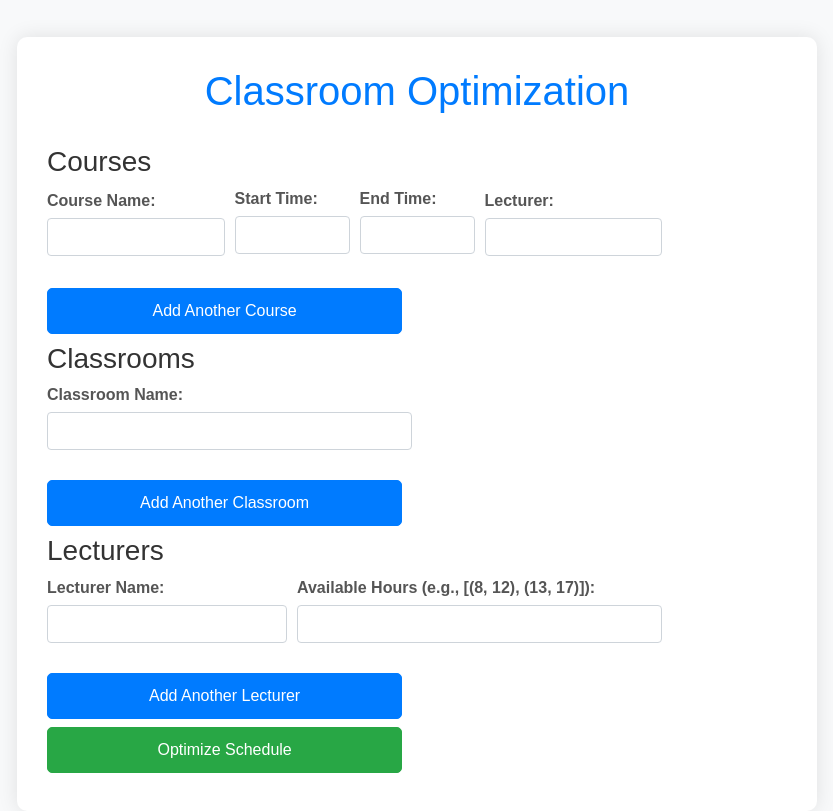
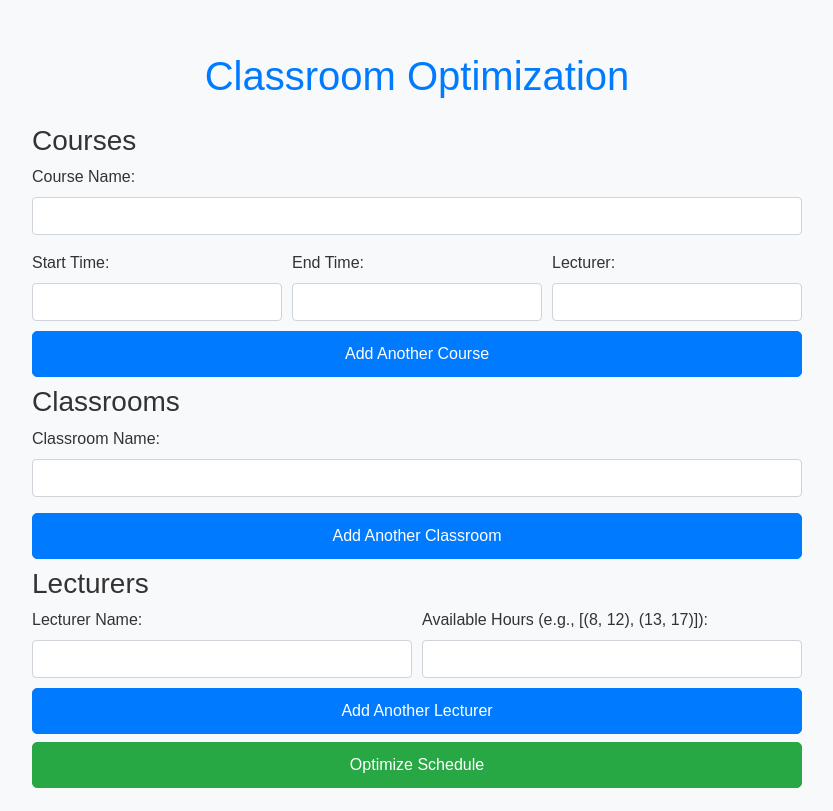
Before and after one commit to Krishtalbot/Classroom_optimization, a Flask app: page / in a window 1280 px wide. Shown: the whole page, without its empty margins (223-1056 px from the left). After the commit the page ends 788 px from the top, so only its background shows below. Run offline with Flask 3, Linux system fonts and the light colour scheme; some libraries are stand-ins or nearby versions.

Commit message:
Made UI better

```diff
--- a/app.py
+++ b/app.py
@@ -17,18 +17,23 @@ class Classroom:
 class Lecturer:
     def __init__(self, name, available_hours):
         self.name = name
-        self.available_hours = eval(available_hours)  # convert string to list of tuples
+        self.available_hours = eval(available_hours)  # Convert string to list of tuples
 
 def classroom_optimization(courses, classrooms, lecturers):
+    optimized_classrooms = []
+
     for course in courses:
+        assigned = False
         for lecturer in lecturers:
             if lecturer.name == course.lecturer:
                 if any(course.start >= a[0] and course.end <= a[1] for a in lecturer.available_hours):
                     for classroom in classrooms:
                         if all(not (course.start < c.end and course.end > c.start) for c in classroom.schedule):
                             classroom.schedule.append(course)
+                            assigned = True
                             break
-                    break
+                    if assigned:
+                        break
 
     optimized_classrooms = [(classroom.name, classroom.schedule) for classroom in classrooms]
     return optimized_classrooms
@@ -39,29 +44,33 @@ def index():
 
 @app.route('/optimize', methods=['POST'])
 def optimize():
-    courses = []
-    classrooms = []
-    lecturers = []
+    try:
+        courses = []
+        classrooms = []
+        lecturers = []
 
-    course_names = request.form.getlist('course[]')
-    start_times = request.form.getlist('start[]')
-    end_times = request.form.getlist('end[]')
-    lecturer_names = request.form.getlist('lecturer[]')
+        course_names = request.form.getlist('course[]')
+        start_times = request.form.getlist('start[]')
+        end_times = request.form.getlist('end[]')
+        lecturer_names = request.form.getlist('lecturer[]')
 
-    for name, start, end, lecturer in zip(course_names, start_times, end_times, lecturer_names):
-        courses.append(Course(name, int(start), int(end), lecturer))
+        for name, start, end, lecturer in zip(course_names, start_times, end_times, lecturer_names):
+            courses.append(Course(name, int(start), int(end), lecturer))
 
-    classroom_names = request.form.getlist('classroom[]')
-    for name in classroom_names:
-        classrooms.append(Classroom(name))
+        classroom_names = request.form.getlist('classroom[]')
+        for name in classroom_names:
+            classrooms.append(Classroom(name))
 
-    lecturer_names = request.form.getlist('lecturer_name[]')
-    lecturer_hours = request.form.getlist('lecturer_hours[]')
-    for name, hours in zip(lecturer_names, lecturer_hours):
-        lecturers.append(Lecturer(name, hours))
+        lecturer_names = request.form.getlist('lecturer_name[]')
+        lecturer_hours = request.form.getlist('lecturer_hours[]')
+        for name, hours in zip(lecturer_names, lecturer_hours):
+            lecturers.append(Lecturer(name, hours))
 
-    optimized_classrooms = classroom_optimization(courses, classrooms, lecturers)
-    return render_template('schedule.html', classrooms=optimized_classrooms)
+        optimized_classrooms = classroom_optimization(courses, classrooms, lecturers)
+        return render_template('schedule.html', classrooms=optimized_classrooms)
+
+    except Exception as e:
+        return f"An error occurred: {str(e)}"
 
 if __name__ == '__main__':
     app.run(debug=True)
--- a/static/style.css
+++ b/static/style.css
@@ -7,37 +7,28 @@ body {
     display: flex;
     justify-content: center;
     align-items: center;
-    height: 100vh;
+    min-height: 100vh;
 }
 
 .container {
     max-width: 800px;
+}
+
+.box {
     background-color: #fff;
-    padding: 30px;
-    border-radius: 10px;
+    padding: 20px;
+    border-radius: 8px;
     box-shadow: 0 0 20px rgba(0, 0, 0, 0.1);
+    margin-bottom: 20px;
 }
 
 h1 {
-    margin-bottom: 30px;
     color: #007bff;
-}
-
-label {
-    margin-bottom: 5px;
-    font-weight: bold;
-    color: #555;
-}
-
-.btns {
-    margin-top: 20px;
-    display: flex;
-    justify-content: space-between;
-    align-items: center;
+    margin-bottom: 20px;
 }
 
 .btn-primary, .btn-success {
-    width: 48%;
+    width: 100%;
     padding: 10px;
     border-radius: 5px;
     transition: background-color 0.3s ease;
@@ -61,33 +52,17 @@ label {
     background-color: #218838;
 }
 
-.table {
-    margin-top: 20px;
-    width: 100%;
-    border-collapse: collapse;
+.form-row {
+    margin-bottom: 10px;
 }
 
-.table th, .table td {
-    padding: 10px;
-    border: 1px solid #ccc;
-    text-align: center;
-}
-
-#course-schedule, #classrooms, #lecturers {
-    margin-bottom: 30px;
-}
-
-.course-entry, .classroom-entry, .lecturer-entry {
-    margin-bottom: 20px;
+.scrollable {
+    max-height: 300px;
+    overflow-y: auto;
 }
 
 @media (max-width: 768px) {
-    .btn-primary, .btn-success {
-        width: 100%;
-        margin: 10px 0;
-    }
-
-    .btns {
-        flex-direction: column;
+    .box {
+        padding: 15px;
     }
 }
--- a/templates/index.html
+++ b/templates/index.html
@@ -13,24 +13,24 @@
         <form action="/optimize" method="post" class="mt-4" onsubmit="return validateForm()">
             <div id="course-schedule">
                 <h3>Courses</h3>
-                <div class="form-row align-items-center mb-2 course-entry">
-                    <div class="col-sm-3">
+                <div class="course-entry">
+                    <div class="form-group">
                         <label>Course Name:</label>
                         <input type="text" class="form-control" name="course[]" required>
                     </div>
-                    <div class="col-sm-2">
+                    <div class="form-row">
+                        <div class="col">
                             <label>Start Time:</label>
-                        <input type="number" class="form-control" name="start[]" min="7" max="16" required oninput="updateAmPm(this)">
-                        <small class="form-text text-muted start-ampm"></small>
+                            <input type="number" class="form-control" name="start[]" min="7" max="16" required>
                         </div>
-                    <div class="col-sm-2">
+                        <div class="col">
                             <label>End Time:</label>
-                        <input type="number" class="form-control" name="end[]" min="7" max="16" required oninput="updateAmPm(this)">
-                        <small class="form-text text-muted end-ampm"></small>
+                            <input type="number" class="form-control" name="end[]" min="7" max="16" required>
                         </div>
-                    <div class="col-sm-3">
+                        <div class="col">
                             <label>Lecturer:</label>
                             <input type="text" class="form-control" name="lecturer[]" required>
+                        </div>
                     </div>
                 </div>
             </div>
@@ -39,8 +39,8 @@
             </div>
             <div id="classrooms">
                 <h3>Classrooms</h3>
-                <div class="form-row align-items-center mb-2 classroom-entry">
-                    <div class="col-sm-6">
+                <div class="classroom-entry">
+                    <div class="form-group">
                         <label>Classroom Name:</label>
                         <input type="text" class="form-control" name="classroom[]" required>
                     </div>
@@ -51,14 +51,16 @@
             </div>
             <div id="lecturers">
                 <h3>Lecturers</h3>
-                <div class="form-row align-items-center mb-2 lecturer-entry">
-                    <div class="col-sm-4">
+                <div class="lecturer-entry">
+                    <div class="form-row">
+                        <div class="col">
                             <label>Lecturer Name:</label>
                             <input type="text" class="form-control" name="lecturer_name[]" required>
                         </div>
-                    <div class="col-sm-6">
+                        <div class="col">
                             <label>Available Hours (e.g., [(8, 12), (13, 17)]):</label>
                             <input type="text" class="form-control" name="lecturer_hours[]" required>
+                        </div>
                     </div>
                 </div>
             </div>
@@ -68,29 +70,30 @@
             <button type="submit" class="btn btn-success mb-2">Optimize Schedule</button>
         </form>
     </div>
+
     <script>
         function addCourse() {
             const courseSchedule = document.getElementById('course-schedule');
             const newCourseEntry = document.createElement('div');
-            newCourseEntry.className = 'form-row align-items-center mb-2 course-entry';
+            newCourseEntry.className = 'course-entry';
             newCourseEntry.innerHTML = `
-                <div class="col-sm-3">
+                <div class="form-group">
                     <label>Course Name:</label>
                     <input type="text" class="form-control" name="course[]" required>
                 </div>
-                <div class="col-sm-2">
+                <div class="form-row">
+                    <div class="col">
                         <label>Start Time:</label>
-                    <input type="number" class="form-control" name="start[]" min="7" max="16" required oninput="updateAmPm(this)">
-                    <small class="form-text text-muted start-ampm"></small>
+                        <input type="number" class="form-control" name="start[]" min="7" max="16" required>
                     </div>
-                <div class="col-sm-2">
+                    <div class="col">
                         <label>End Time:</label>
-                    <input type="number" class="form-control" name="end[]" min="7" max="16" required oninput="updateAmPm(this)">
-                    <small class="form-text text-muted end-ampm"></small>
+                        <input type="number" class="form-control" name="end[]" min="7" max="16" required>
                     </div>
-                <div class="col-sm-3">
+                    <div class="col">
                         <label>Lecturer:</label>
                         <input type="text" class="form-control" name="lecturer[]" required>
+                    </div>
                 </div>
             `;
             courseSchedule.appendChild(newCourseEntry);
@@ -99,9 +102,9 @@
         function addClassroom() {
             const classrooms = document.getElementById('classrooms');
             const newClassroomEntry = document.createElement('div');
-            newClassroomEntry.className = 'form-row align-items-center mb-2 classroom-entry';
+            newClassroomEntry.className = 'classroom-entry';
             newClassroomEntry.innerHTML = `
-                <div class="col-sm-6">
+                <div class="form-group">
                     <label>Classroom Name:</label>
                     <input type="text" class="form-control" name="classroom[]" required>
                 </div>
@@ -112,33 +115,20 @@
         function addLecturer() {
             const lecturers = document.getElementById('lecturers');
             const newLecturerEntry = document.createElement('div');
-            newLecturerEntry.className = 'form-row align-items-center mb-2 lecturer-entry';
+            newLecturerEntry.className = 'lecturer-entry';
             newLecturerEntry.innerHTML = `
-                <div class="col-sm-4">
+                <div class="form-row">
+                    <div class="col">
                         <label>Lecturer Name:</label>
                         <input type="text" class="form-control" name="lecturer_name[]" required>
                     </div>
-                <div class="col-sm-6">
+                    <div class="col">
                         <label>Available Hours (e.g., [(8, 12), (13, 17)]):</label>
                         <input type="text" class="form-control" name="lecturer_hours[]" required>
                     </div>
+                </div>
             `;
             lecturers.appendChild(newLecturerEntry);
-        }
-
-        function updateAmPm(input) {
-            const value = parseInt(input.value);
-            let ampm = '';
-            if (value >= 7 && value <= 11) {
-                ampm = 'AM';
-            } else if (value >= 12 && value <= 16) {
-                ampm = 'PM';
-            }
-            if (input.name === 'start[]') {
-                input.nextElementSibling.textContent = ampm;
-            } else if (input.name === 'end[]') {
-                input.nextElementSibling.textContent = ampm;
-            }
         }
 
         function validateForm() {
@@ -147,21 +137,14 @@
             for (let i = 0; i < startTimes.length; i++) {
                 const startTime = parseInt(startTimes[i].value);
                 const endTime = parseInt(endTimes[i].value);
-                if (startTime < 7 || startTime > 16) {
-                    alert('Start times must be between 7 and 16.');
-                    return false;
-                }
-                if (endTime < 7 || endTime > 16) {
-                    alert('End times must be between 7 and 16.');
-                    return false;
-                }
-                if (startTime >= endTime) {
-                    alert('End time must be later than start time.');
+                if (startTime < 7 || startTime > 16 || endTime < 7 || endTime > 16 || startTime >= endTime) {
+                    alert('Invalid start or end time for course ' + (i + 1) + '. Start and end times must be between 7 and 16, and start time must be before end time.');
                     return false;
                 }
             }
             return true;
         }
     </script>
+
 </body>
 </html>
```
Also changed, not shown: tempCodeRunnerFile.py (added, +67 -0 lines), templates/schedule.html (+20 -26 lines). Lines whose indentation alone changed are shown as unchanged.
